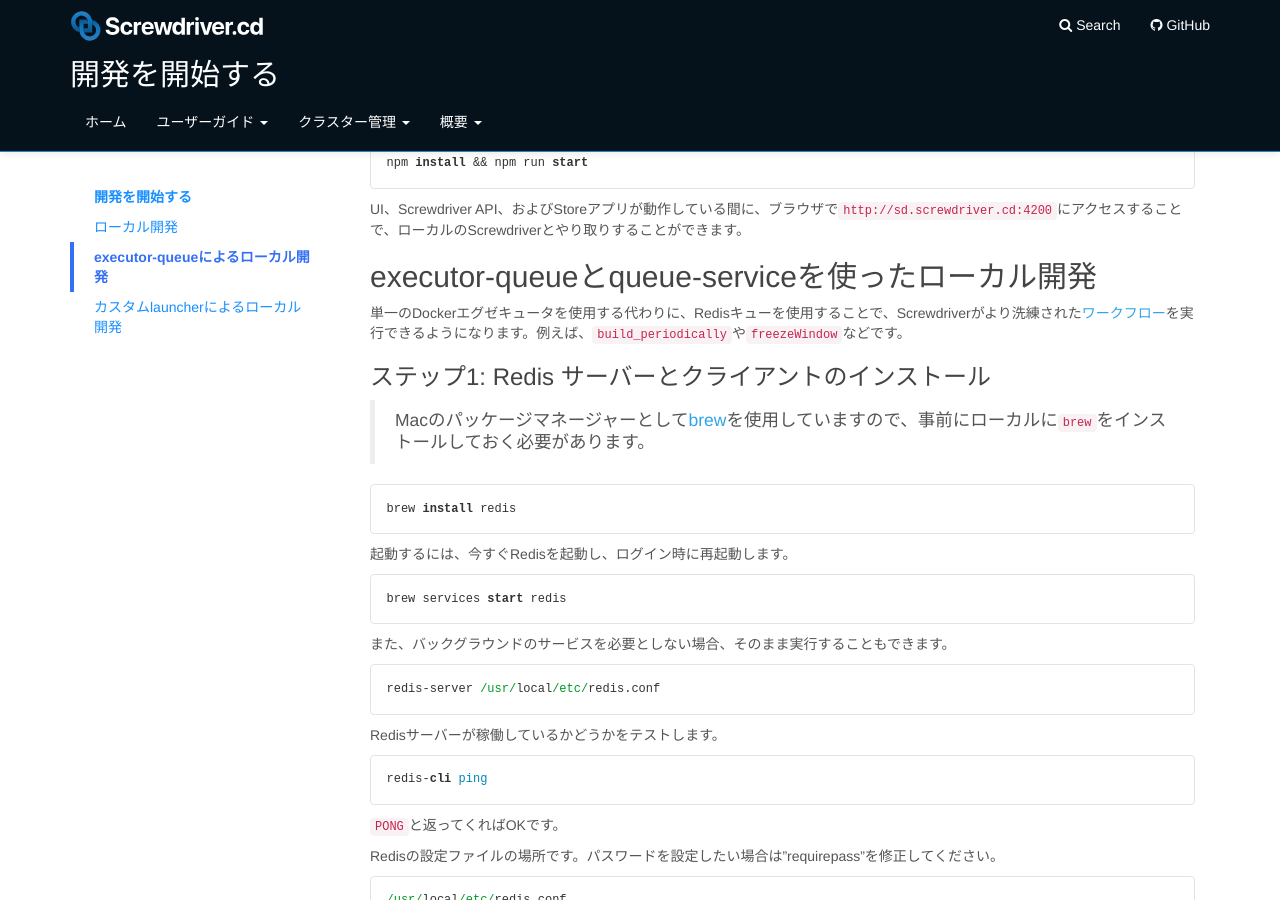
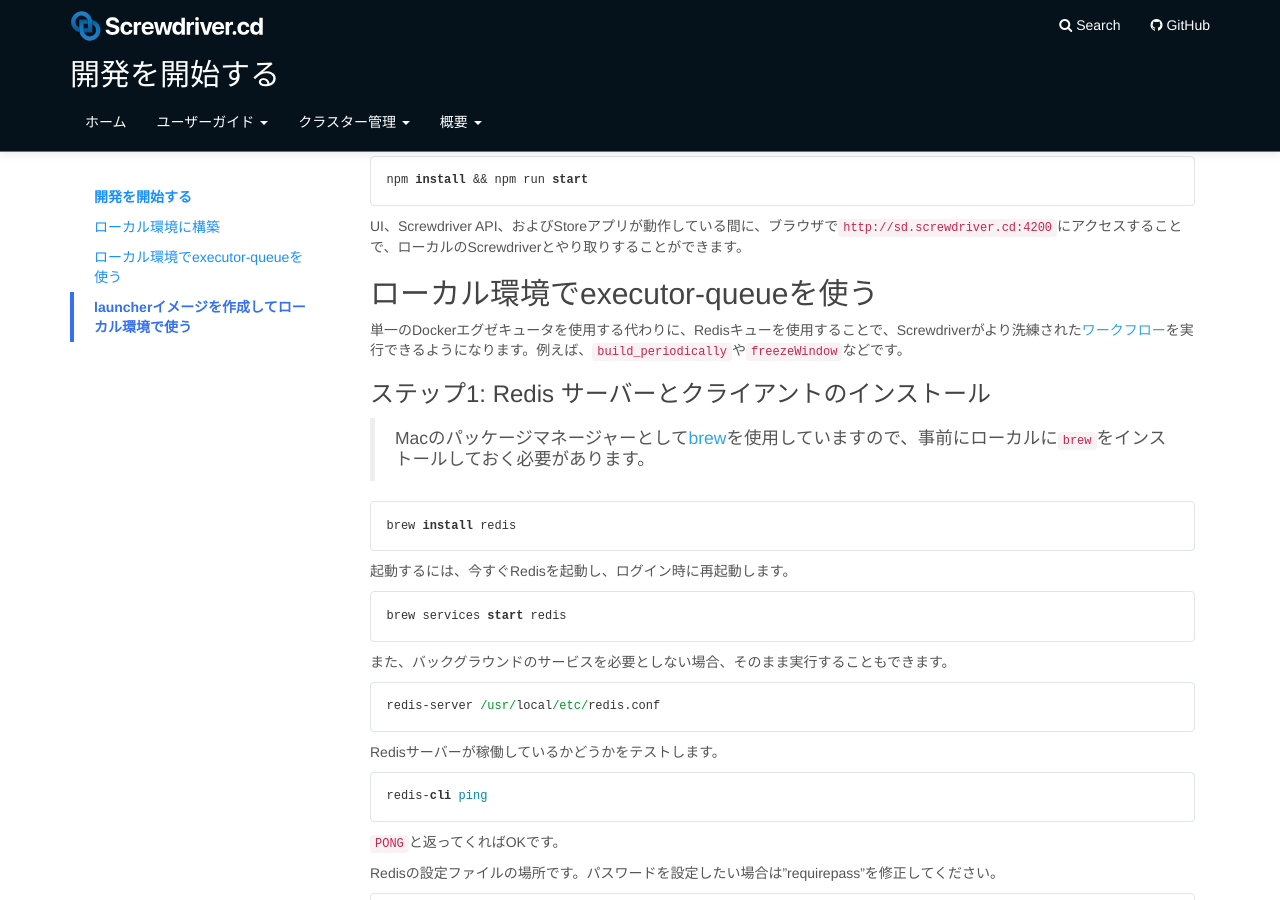
Before and after one commit to screwdriver-cd/guide, a Jekyll site: the page built from docs/ja/about/contributing/getting-started-developing.md, in a window 1280 px wide and 900 px high, scrolled down 4152 px. Built offline with Jekyll 4.4.1, drawn with Linux system fonts in a browser that asks for light colours; some of the changed text lies outside the part shown.

Commit message:
fix: title & url

````diff
--- a/docs/ja/about/contributing/getting-started-developing.md
+++ b/docs/ja/about/contributing/getting-started-developing.md
@@ -7,22 +7,22 @@ toc:
     - title: 開発を開始する
       url: "#開発を開始する"
       active: true
-    - title: ローカル開発
-      url: "#ローカル開発"
-    - title: executor-queueによるローカル開発
-      url: "#executor-queueとqueue-serviceを使ったローカル開発"
-    - title: カスタムlauncherによるローカル開発
-      url: "#カスタムlauncherイメージでローカル開発"
+    - title: ローカル環境に構築
+      url: "#ローカル環境に構築"
+    - title: ローカル環境でexecutor-queueを使う
+      url: "#ローカル環境でexecutor-queueを使う"
+    - title: launcherイメージを作成してローカル環境で使う
+      url: "#launcherイメージを作成してローカル環境で使う"
 ---
 # 開発を開始する
 
 Screwdriver をローカルで実行してテストするために、ローカルの開発環境を構築するための方法が2つあります。
 
 1. **Screwdriver の API と UI をローカルで起動させる** - npmパッケージの依存関係をテストしたり、ローカルでビルドを実行するのに最適です。
-[ローカル開発](#ローカル開発)をご覧ください。
+[ローカル開発](#ローカル環境に構築)をご覧ください。
 2. **SD-in-a-box を起動させる** - 手動設定なしでビルドを実行するのに最適です。[SD-in-a-boxのドキュメント](../../cluster-management/running-locally)をご覧ください。
 
-## ローカル開発
+## ローカル環境に構築
 
 ### 事前準備
 
@@ -72,6 +72,7 @@ let SDSTORE_HOSTNAME;
 
 SDAPI_HOSTNAME = 'http://sd.screwdriver.cd:9001';
 SDSTORE_HOSTNAME = 'http://sd.screwdriver.cd:9002';
+
 module.exports = {
   SDAPI_HOSTNAME,
   SDSTORE_HOSTNAME
@@ -184,7 +185,7 @@ npm install && npm run start
 ```
 UI、Screwdriver API、およびStoreアプリが動作している間に、ブラウザで`http://sd.screwdriver.cd:4200`にアクセスすることで、ローカルのScrewdriverとやり取りすることができます。
 
-## executor-queueとqueue-serviceを使ったローカル開発
+## ローカル環境でexecutor-queueを使う
 
 単一のDockerエグゼキュータを使用する代わりに、Redisキューを使用することで、Screwdriverがより洗練された[ワークフロー](https://docs.screwdriver.cd/ja/user-guide/configuration/workflow)を実行できるようになります。例えば、`build_periodically`や`freezeWindow`などです。
 
@@ -317,7 +318,7 @@ auth:
 npm install && npm run start
 ```
 
-## カスタムlauncherイメージでローカル開発
+## launcherイメージを作成してローカル環境で使う
 
 ### 独自のlauncherバイナリとイメージの作成
 
````
